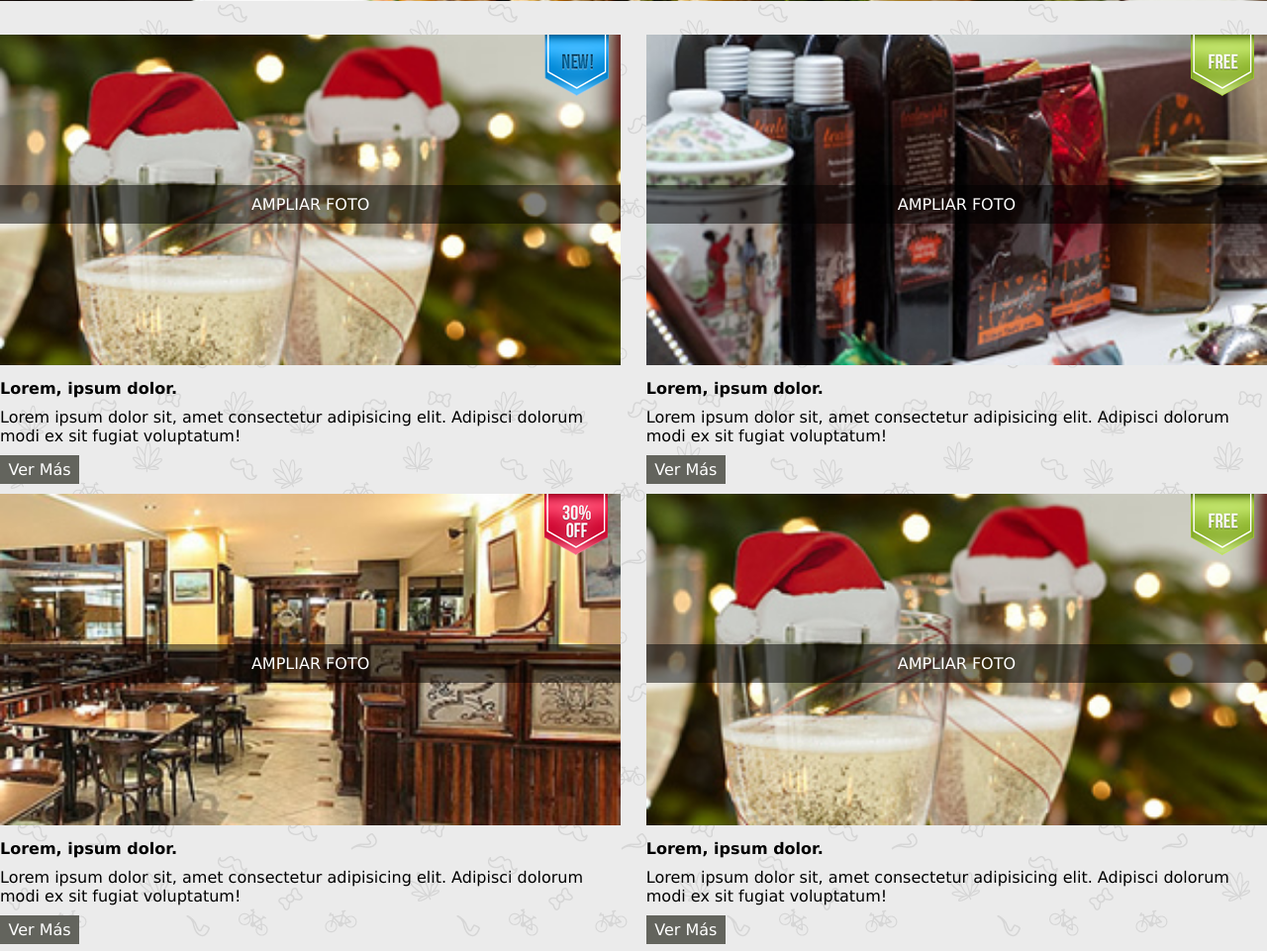
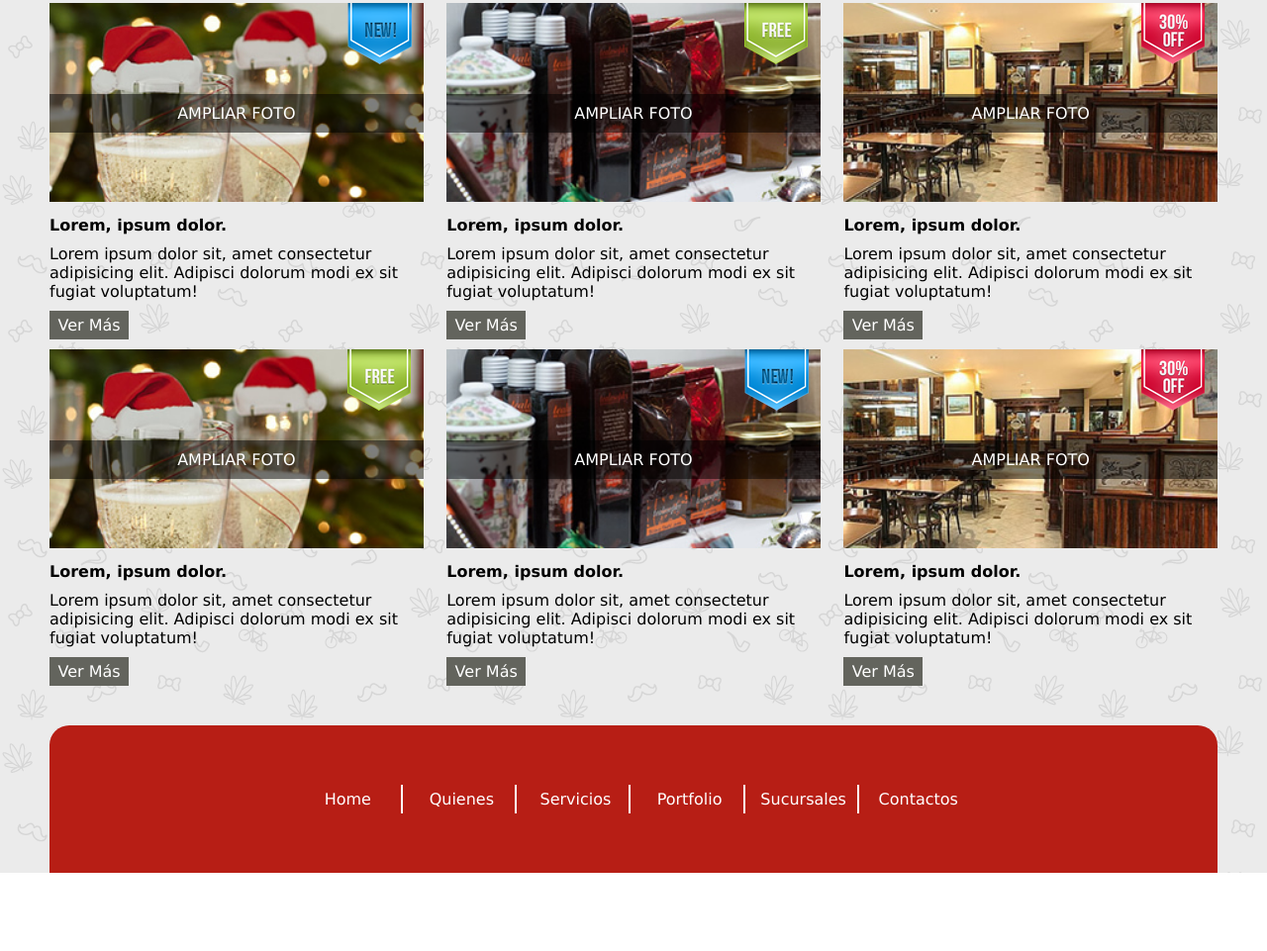
Before and after one commit to JuanMaRoldan/Clase34-kit-chenning, a website: page views/index.html in a window 1280 px wide. Shown: the part 704-1665 px from the top of the page at 99% size. After the commit the page ends 1586 px from the top, so only its background shows below. Drawn offline with Linux system fonts and the light colour scheme; files whose address does not match are found by name.

Commit message:
body design finished

```diff
--- a/public/css/footer.css
+++ b/public/css/footer.css
@@ -6,3 +6,26 @@
     text-transform: uppercase;
     width: 100%;
 }
+
+@media(min-width:768px){
+    .footer__menu{
+        background-color: var(--colorRojo);
+        padding: 60px 0;
+        text-align: center;
+        width: 100%;
+        border-radius: 20px 20px 0px 0px;
+
+    }
+    .footer__menu li{
+        border-bottom: 0;
+        display: inline-block;
+        width: 110px;
+        text-transform: capitalize;
+        border-right: solid 2px white;
+        padding: 5px 0;
+    }
+    .footer__menu li:last-child{
+        border-right: none;
+    }
+
+}
--- a/public/css/general.css
+++ b/public/css/general.css
@@ -6,6 +6,8 @@
 
 body{
     font-family: Verdana, Geneva, Tahoma, sans-serif;
+    max-width: 1180px;
+    margin: 0 auto;
 }
 
 a{
--- a/public/css/home.css
+++ b/public/css/home.css
@@ -52,7 +52,7 @@ body.home{
     text-align: center;
     width: 80px;
 }
-/* TABLET */
+/* TABLETS */
 @media (min-width : 460px){
 
     /* BANNER */
@@ -70,12 +70,29 @@ body.home{
     }
 
     .home__product{
-        width: 49%;
         float: left;
         margin-right: 2%;
+        width: 49%;
     }
     .home__product:nth-child(even){
         margin-right: 0;
     }
 
 }
+
+/* LAPTOPS */
+
+@media(min-width: 768px){
+    /* PRODUCT */
+    .home__product{
+        margin-right: 2%;
+        width: 32%;
+    }
+    .home__product:nth-child(even){
+        margin-right: 2%;
+    }
+    .home__product:nth-child(3n){
+        margin-right: 0;
+
+
+}
```
